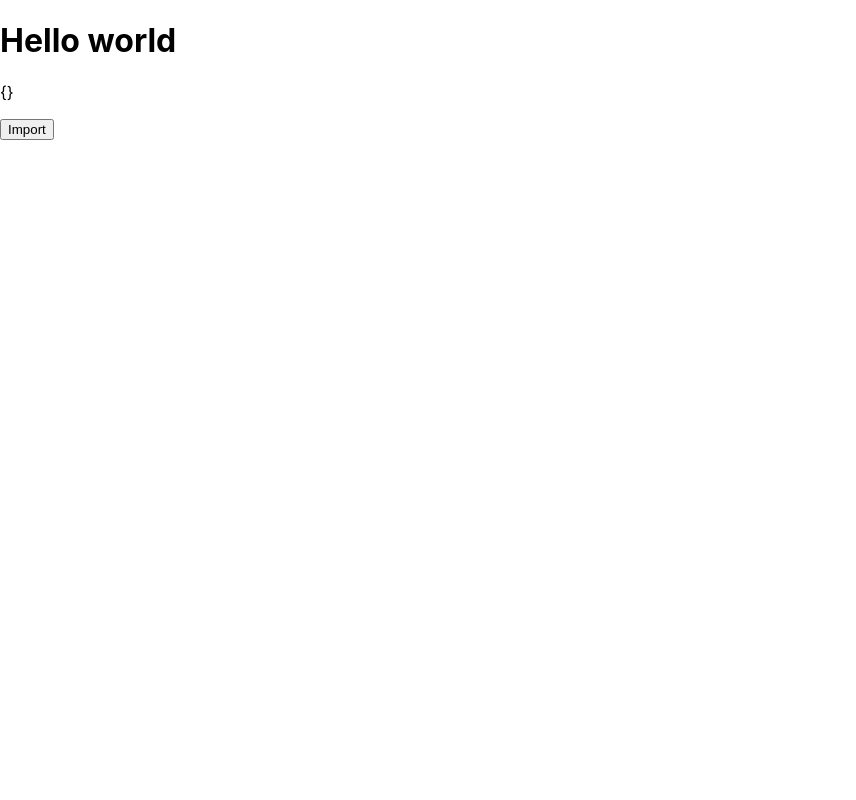
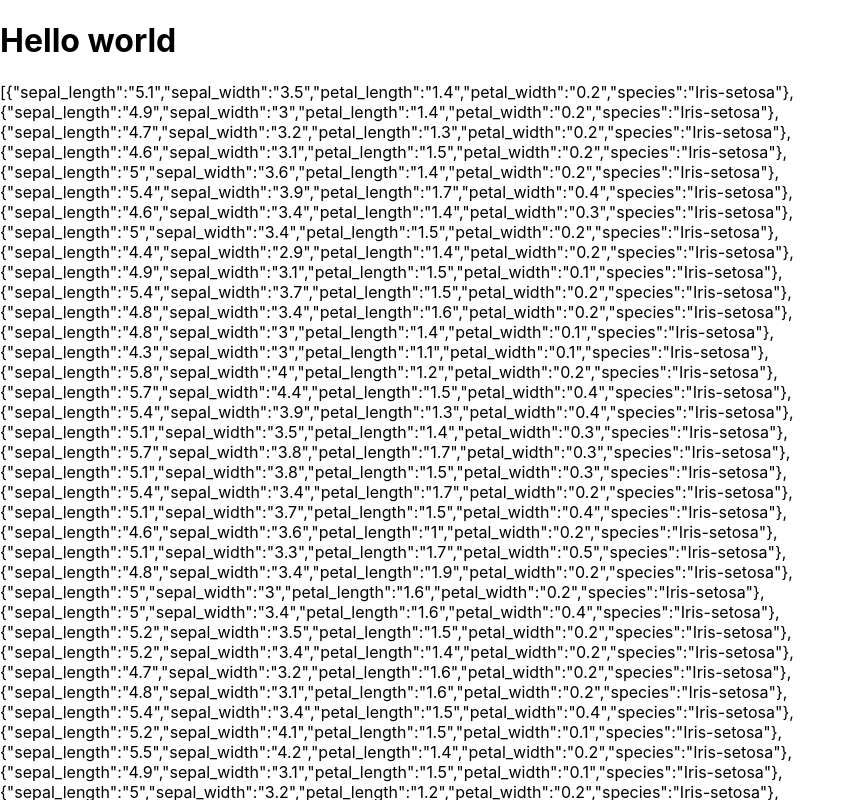
Before and after one commit to dan-knight/mlvis, a React (Create React App) app: page / in a window 1280 px wide. Shown: the top 800 px of the page, without its empty margins (0-856 px from the left). Built offline with nearby package versions, Linux system fonts and the light colour scheme.

Commit message:
Load Iris data on page load
- Made App a class instead of function, and moved data import to
  componentDidMount.

- Deleted import button.

```diff
--- a/src/App.js
+++ b/src/App.js
@@ -1,15 +1,29 @@
-import React, { useState } from 'react';
+import React, { Component } from 'react';
 
 import { importCSV } from './logic/importData';
 
-export default function App() {
-  const [data, setData] = useState({})
+export default class App extends Component {
+  constructor() {
+    super()
 
-  return (
-    <React.Fragment>
-      <h1>Hello world</h1>
-      <p>{JSON.stringify(data)}</p>
-      <button onClick={async () => {setData(await importCSV('iris'))}}>Import</button>
-    </React.Fragment>
-  )
+    this.state = {
+      data: []
+    }
+  }
+
+  async componentDidMount() {
+    const newData = await importCSV('iris');
+    this.setState({
+      data: newData
+    })
+  }
+
+  render() {
+    return (
+      <React.Fragment>
+        <h1>Hello world</h1>
+        <p>{JSON.stringify(this.state.data)}</p>
+      </React.Fragment>
+    )
+  }
 }
```
